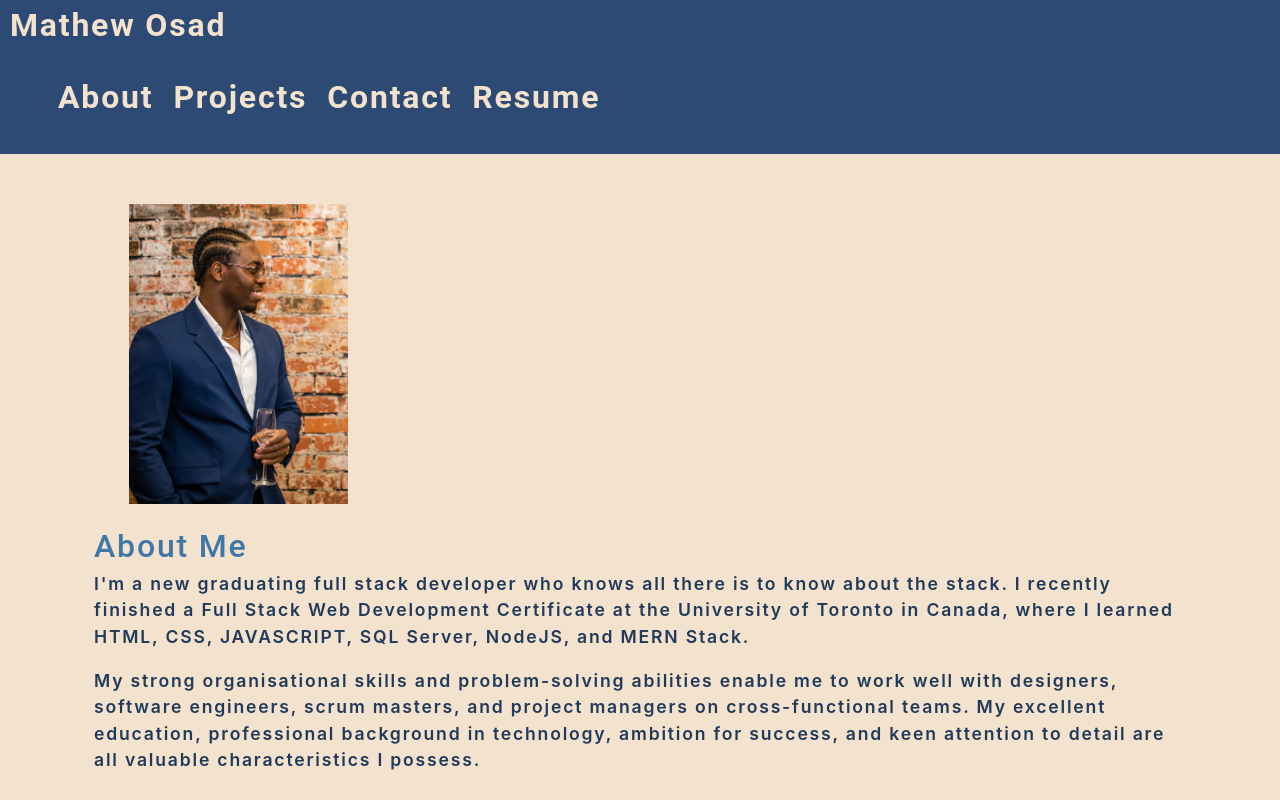
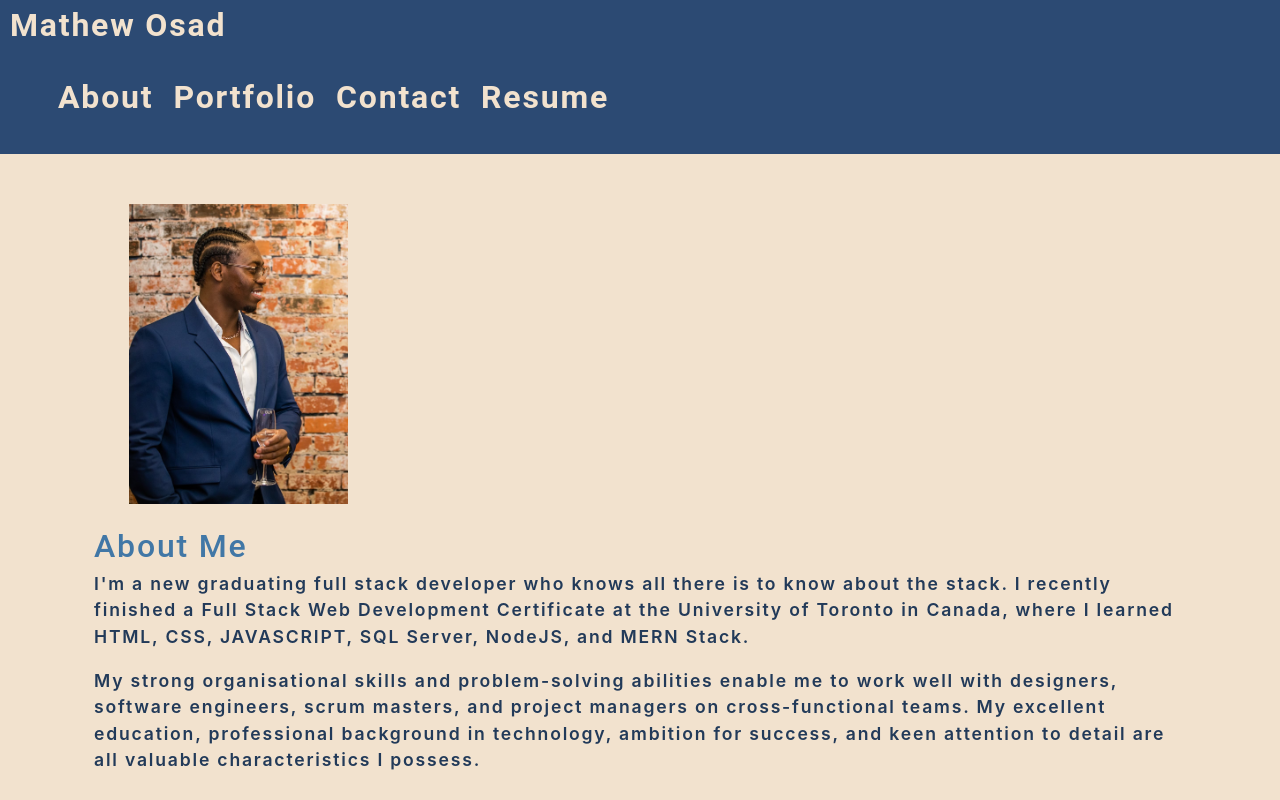
Before and after one commit to mathewosad/React-portfolio, a React (Create React App) app in the folder portfolio/: page / in a window 1280 px wide. Shown: the top 800 px of the page. Built offline with nearby package versions, Linux system fonts and the light colour scheme.

Commit message:
test run

```diff
--- a/portfolio/src/App.js
+++ b/portfolio/src/App.js
@@ -8,7 +8,7 @@ import './App.css';
 function App() {
   const [categories] = useState([
     { name: 'About' },
-    { name: 'Projects'},
+    { name: 'Portfolio' },
     { name: 'Contact'},
     { name: 'Resume'}
   ]);
--- a/portfolio/src/components/Content/index.js
+++ b/portfolio/src/components/Content/index.js
@@ -1,7 +1,7 @@
 import React from 'react';
 import Contact from '../Contact';
 import About from '../About';
-import Projects from '../Projects';
+import Portfolio from '../Portfolio';
 import Resume from '../Resume';
 
 
@@ -10,8 +10,8 @@ function Content({ currentCategory }) {
     const renderPage = () => {
 
         switch(currentCategory.name) {
-        case 'Work':
-            return <Projects />;
+        case 'Portfolio':
+            return <Portfolio />;
         case 'Contact':
             return <Contact />;
         case 'Resume':
--- a/portfolio/src/components/Projects/index.js
+++ b/portfolio/src/components/Portfolio/index.js
@@ -1,7 +1,7 @@
 import React, { useState } from 'react';
 import Project from '../Project';
 
-function Projects() {
+function Portfolio() {
 
     const [projects] = useState([
         {
@@ -17,7 +17,7 @@ function Projects() {
             repo: "https://github.com/sevaggap/UofT-SCS-Coding-Bootcamp-Project-2-Recipe-Blog"
         },
         {
-            name: 'Project 3',
+            name: 'MERN Stack Coming soon!!!',
             description: 'MERN Stack',
             link: "https://github.com/mathewosad",
             repo: "https://github.com/mathewosad"
@@ -39,4 +39,4 @@ function Projects() {
     );
 }
 
-export default Projects;
+export default Portfolio;
```
